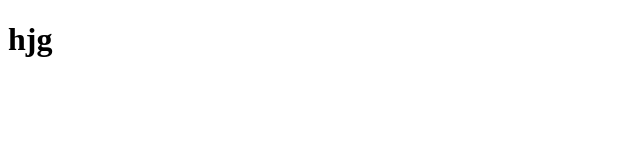
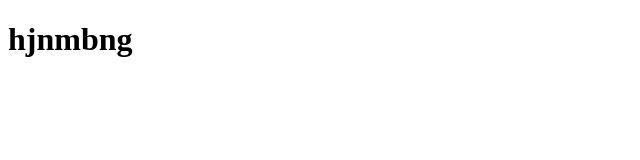
Before and after one commit to Krishankant75/React-class, a plain HTML site: page index.html in a window 1280 px wide. Shown: the whole page, without its empty margins (0-640 px from the left). Drawn offline with Linux system fonts and the light colour scheme.

Commit message:
file change

```diff
--- a/index.html
+++ b/index.html
@@ -6,6 +6,6 @@
     <title>Document</title>
 </head>
 <body>
-    <h1>hjg</h1>
+    <h1>hjnmbng</h1>
 </body>
 </html>
```
